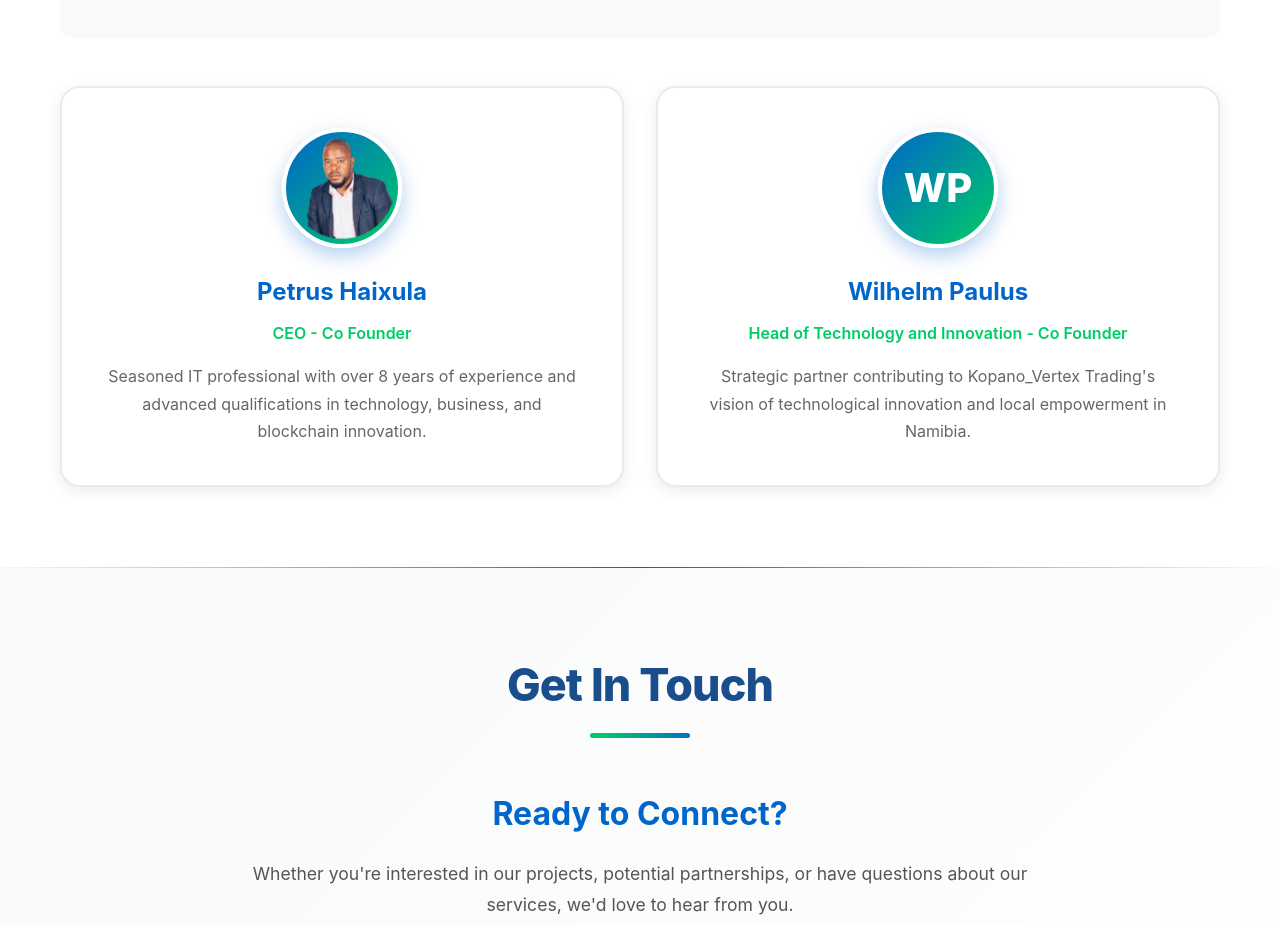
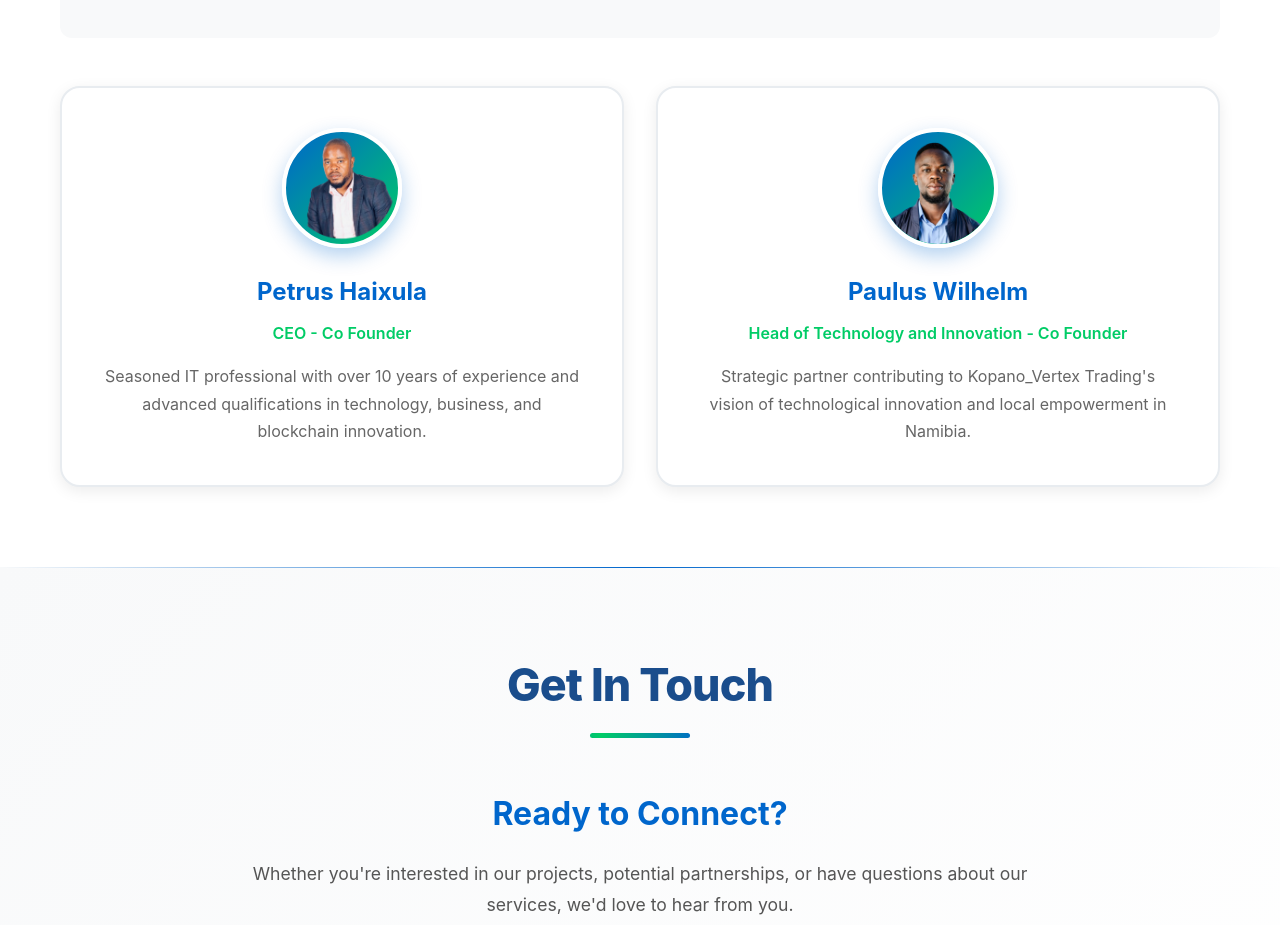
Before and after one commit to TopNotch-Solutions/kopano, a React (Create React App) app: page / in a window 1280 px wide. Shown: the part 6180-7105 px from the top of the page. Built offline with nearby package versions, Linux system fonts and the light colour scheme.

Commit message:
Photo upload

```diff
--- a/src/App.js
+++ b/src/App.js
@@ -308,13 +308,15 @@ function App() {
                 <h4>Petrus Haixula</h4>
                 <p className="role">CEO - Co Founder</p>
                 <p className="bio">
-                  Seasoned IT professional with over 8 years of experience and advanced
+                  Seasoned IT professional with over 10 years of experience and advanced
                   qualifications in technology, business, and blockchain innovation.
                 </p>
               </div>
               <div className="team-member">
-                <div className="member-avatar">WP</div>
-                <h4>Wilhelm Paulus</h4>
+                <div className="member-avatar">
+                  <img src={`${process.env.PUBLIC_URL}/paulus.png`} alt="Paulus Wilhelm" className="member-avatar-img" />
+                </div>
+                <h4>Paulus Wilhelm</h4>
                 <p className="role">Head of Technology and Innovation - Co Founder</p>
                 <p className="bio">
                   Strategic partner contributing to Kopano_Vertex Trading's vision of
```
Also changed, not shown: public/paulus.png (added), 25 other files (tests, documents, lock files or other folders).
